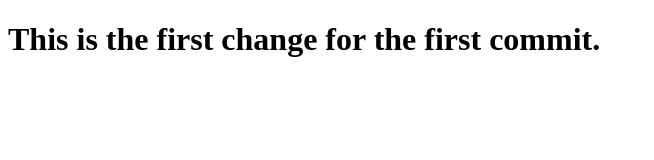
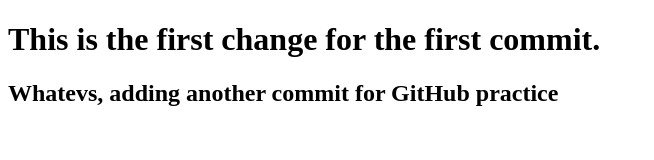
Before and after one commit to mon0theist/git1, a plain HTML site: page index.html in a window 1280 px wide. Shown: the whole page, without its empty margins (0-654 px from the left). Drawn offline with Linux system fonts and the light colour scheme.

Commit message:
added <h2>

```diff
--- a/index.html
+++ b/index.html
@@ -6,5 +6,6 @@
   </head>
   <body>
     <h1> This is the first change for the first commit.</h1>
+    <h2> Whatevs, adding another commit for GitHub practice </h2>
   </body>
 </html>
```
